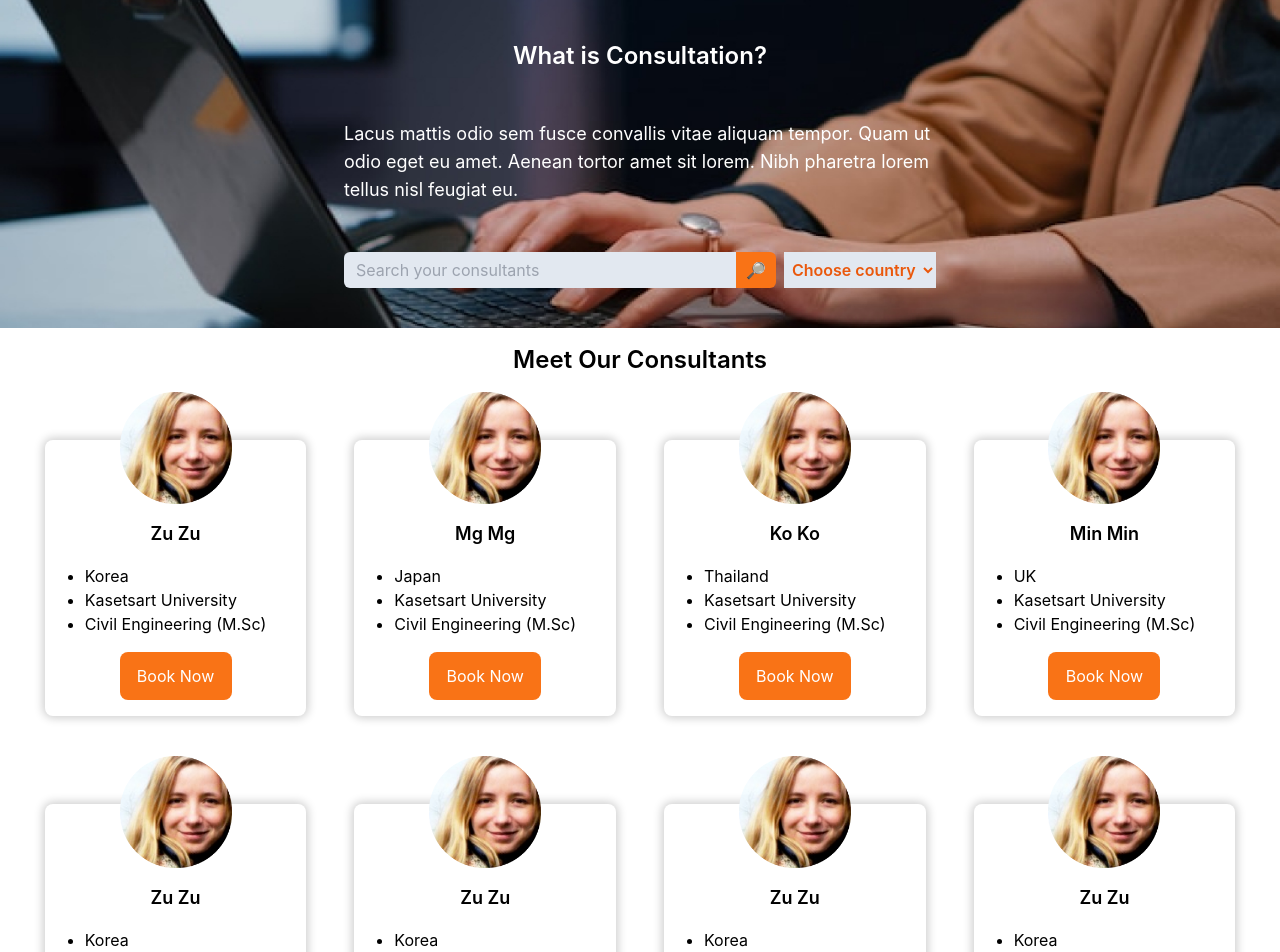
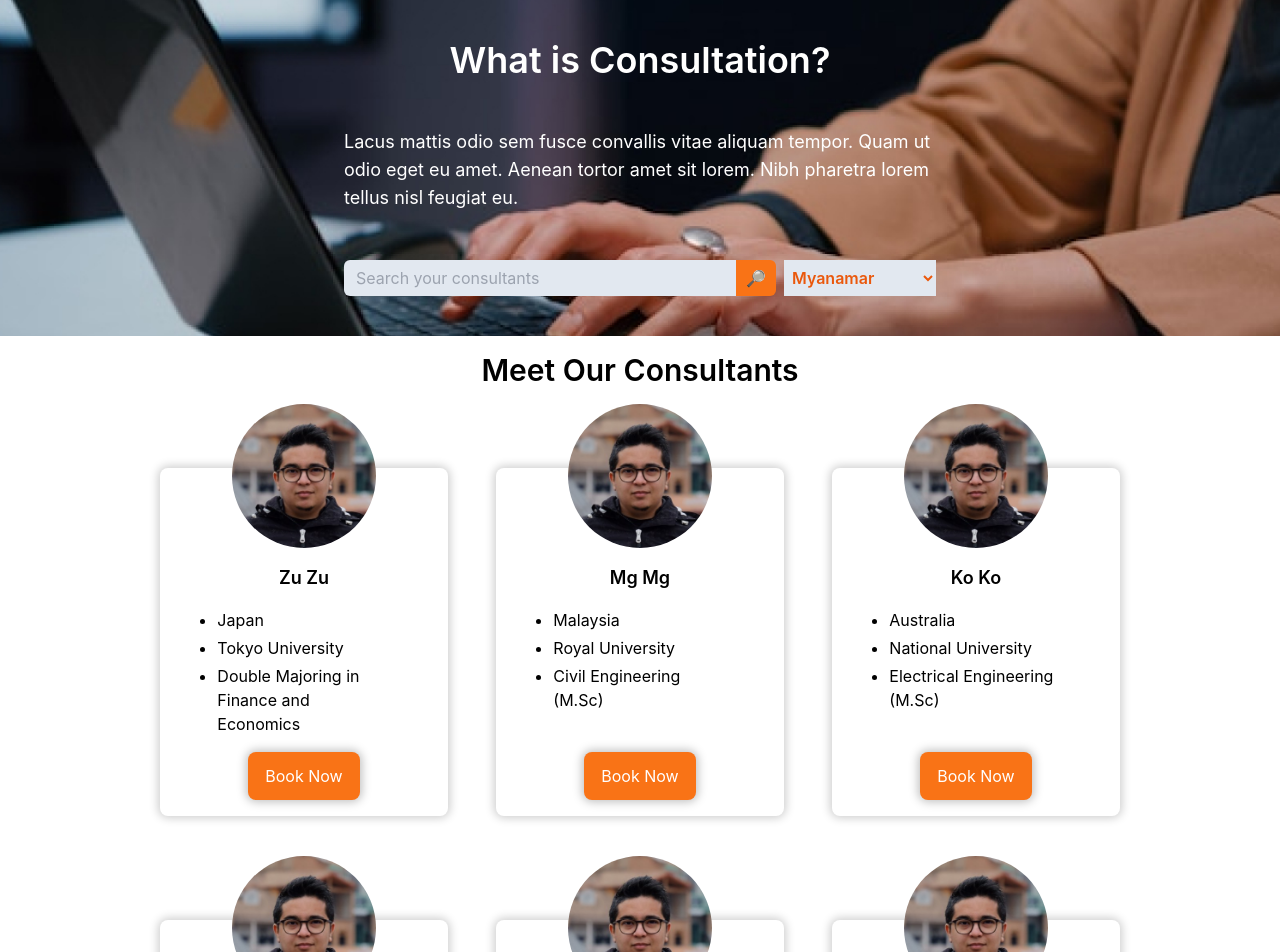
Before and after one commit to Pathway-plus/Pathway-Plus, a Next.js app: page /consulting in a window 1280 px wide. Shown: the top 952 px of the page. Built offline with nearby package versions, Linux system fonts and the light colour scheme.

Commit message:
Improved Consulting main page

```diff
--- a/src/pages/consulting/index.tsx
+++ b/src/pages/consulting/index.tsx
@@ -1,99 +1,81 @@
 import type { NextPage } from "next";
 import { FormEventHandler, useState } from "react";
 import Image from "next/image";
+import Link from "next/link";
+import { ParsedUrlQuery } from "querystring";
 
-interface Data {
-    id: string;
-    name: string;
-    src: string;
-    details: string[];
-}
-
-const tempPlaceholderData : Data[] = [
+const tempPlaceholderData : ConsultantDetails[] = [
 	{
 		id: "12345",
 		name: "Zu Zu",
-		src: "/assets/girl.png",
-		details: [
-			"Korea",
-			"Kasetsart University",
-			"Civil Engineering (M.Sc)"
-		]
+		src: "/assets/man.png",
+		university: "Tokyo University",
+		country: "Japan",
+		specialization: "Double Majoring in Finance and Economics",
+		year: "Senior",
+		introduction: "Hi Guys I am James and I am a second year student at Umass boston. I like to hang out with my friends and roam around the city. I also enjoy playing basketball.\n\nI'll be open to have chat with you! See you there!",
 	},
 	{
 		id: "12346",
 		name: "Mg Mg",
-		src: "/assets/girl.png",
-		details: [
-			"Japan",
-			"Kasetsart University",
-			"Civil Engineering (M.Sc)"
-		]
+		src: "/assets/man.png",
+		university: "Royal University",
+		country: "Malaysia",
+		specialization: "Civil Engineering (M.Sc)",
+		year: "Sophomore",
+		introduction: "Hi Guys I am Mg Mg and I am a second year student at Umass boston. I like to hang out with my friends and roam around the city. I also enjoy playing basketball.\n\nI'll be open to have chat with you! See you there!",
 	},
 	{
 		id: "12347",
 		name: "Ko Ko",
-		src: "/assets/girl.png",
-		details: [
-			"Thailand",
-			"Kasetsart University",
-			"Civil Engineering (M.Sc)"
-		]
+		src: "/assets/man.png",
+		university: "National University",
+		country: "Australia",
+		specialization: "Electrical Engineering (M.Sc)",
+		year: "Junior",
+		introduction: "Hi Guys I am Ko Ko and I am a second year student at Umass boston. I like to hang out with my friends and roam around the city. I also enjoy playing basketball.\n\nI'll be open to have chat with you! See you there!",
 	},
 	{
 		id: "12348",
 		name: "Min Min",
-		src: "/assets/girl.png",
-		details: [
-			"UK",
-			"Kasetsart University",
-			"Civil Engineering (M.Sc)"
-		]
+		src: "/assets/man.png",
+		university: "Oxford University",
+		country: "UK",
+		specialization: "Mechanical Engineering (M.Sc)",
+		year: "Sophomore",
+		introduction: "Hi Guys I am James and I am a second year student at Umass boston. I like to hang out with my friends and roam around the city. I also enjoy playing basketball.\n\nI'll be open to have chat with you! See you there!",
 	},
 	{
 		id: "12349",
-		name: "Zu Zu",
-		src: "/assets/girl.png",
-		details: [
-			"Korea",
-			"Kasetsart University",
-			"Civil Engineering (M.Sc)"
-		]
+		name: "Ye Ye",
+		src: "/assets/man.png",
+		university: "John University",
+		country: "Korea",
+		specialization: "Double Majoring in Statistics and Physics",
+		year: "Sophomore",
+		introduction: "Hi Guys I am James and I am a second year student at Umass boston. I like to hang out with my friends and roam around the city. I also enjoy playing basketball.\n\nI'll be open to have chat with you! See you there!",
 	},
 	{
 		id: "12350",
-		name: "Zu Zu",
-		src: "/assets/girl.png",
-		details: [
-			"Korea",
-			"Kasetsart University",
-			"Civil Engineering (M.Sc)"
-		]
+		name: "Paing Paing",
+		src: "/assets/man.png",
+		university: "Waterloo University",
+		country: "Korea",
+		specialization: "Chemical Engineering (M.Sc)",
+		year: "Sophomore",
+		introduction: "Hi Guys I am James and I am a second year student at Umass boston. I like to hang out with my friends and roam around the city. I also enjoy playing basketball.\n\nI'll be open to have chat with you! See you there!",
 	},
-	{
-		id: "12351",
-		name: "Zu Zu",
-		src: "/assets/girl.png",
-		details: [
-			"Korea",
-			"Kasetsart University",
-			"Civil Engineering (M.Sc)"
-		]
-	},
-	{
-		id: "12352",
-		name: "Zu Zu",
-		src: "/assets/girl.png",
-		details: [
-			"Korea",
-			"Kasetsart University",
-			"Civil Engineering (M.Sc)"
-		]
-	},
+];
+
+const tempPlaceholderCountries = [
+	"Myanamar",
+	"Japan",
+	"Thailand",
 ];
 
 const Consulting: NextPage = () => {
 	const [filter, setFilter] = useState("");
+	// const [country, setCountry] = useState("");
 	const consultants = tempPlaceholderData.filter((data) => data.name.toLowerCase().includes(filter));
 
 	const search : FormEventHandler<HTMLFormElement> = (e) => {
@@ -106,11 +88,11 @@ const Consulting: NextPage = () => {
 	};
 
 	return (
-		<div className="w-full">
-			<div className="relative flex flex-col mb-4 items-center">
-				<Image src="/assets/consulting.jpg" layout="fill" alt="Consultation background" />
+		<div>
+			<div className="group relative flex mb-4 justify-center">
+				<Image src="/assets/consulting.jpg" layout="fill" alt="Consultation background" className="group-hover:scale-105 object-cover transition-transform" />
 				<div className="relative flex flex-col p-10 space-y-12 max-w-2xl items-center">
-					<h1 className="text-2xl font-semibold text-white">What is Consultation?</h1>
+					<h1 className="text-4xl font-semibold text-white">What is Consultation?</h1>
 					<p className="text-white text-lg">
 						Lacus mattis odio sem fusce convallis vitae aliquam tempor. Quam ut odio
 						eget eu amet. Aenean tortor amet sit lorem. Nibh pharetra lorem tellus nisl
@@ -123,17 +105,15 @@ const Consulting: NextPage = () => {
 							<button type="submit" className="w-10 mr-2 bg-orange-500 hover:bg-orange-600 transition-colors rounded-r-md">🔎</button>
 						</form>
 						<select className="px-1 bg-slate-200 text-orange-600 font-semibold">
-							<option disabled selected>Choose country</option>
-							<option>Myanmar</option>
-							<option>Japan</option>
-							<option>Thailand</option>
+							<option disabled value="">Choose country</option>
+							{tempPlaceholderCountries.map(country => <option key={country} value={country}>{country}</option>)}
 						</select>
 					</div>
 				</div>
 			</div>
 
 			<div>
-				<h1 className="text-center text-2xl font-semibold">Meet Our Consultants</h1>
+				<h1 className="text-center text-3xl font-semibold">Meet Our Consultants</h1>
 				<div className="flex flex-wrap justify-center">
 					{consultants.map((data) => (
 						<Card key={data.id} data={data} />
@@ -144,20 +124,30 @@ const Consulting: NextPage = () => {
 	);
 };
 
-const Card = ({ data } : { data: Data }) => {
+const Card = ({ data } : { data: ConsultantDetails }) => {
+	const onClick : FormEventHandler<HTMLButtonElement> = (e) => {
+		e.preventDefault();
+		// makeBooking(data.id)
+	};
+
 	return (
-		<div className="group flex flex-col px-10 py-4 m-6 mt-16 space-y-4 items-center rounded-lg shadow-[0_0px_10px_2px_rgba(0,0,0,0.2)] hover:shadow-[0_0px_15px_3px_rgba(0,0,0,0.25)] transition-shadow">
-			<div className="group-hover:scale-105 transition-transform relative -mt-16 w-28 h-28">
-				<Image src={data.src} layout="fill" alt={`Picture of ${data.name}`} />
+		// Temporary solution using url query until AppContext has been set up
+		<Link  href={{ pathname: `/consulting/${data.id}`, query: data as unknown as ParsedUrlQuery }}>
+			<div className="group active:scale-105 flex flex-col w-72 px-10 py-4 m-6 mt-20 space-y-4 items-center rounded-lg cursor-pointer shadow-[0_0px_10px_2px_rgba(0,0,0,0.2)] hover:shadow-[0_0px_15px_3px_rgba(0,0,0,0.25)] active:shadow-[0_0px_15px_2px_rgba(0,0,0,0.1)] transition-all">
+				<div className="group-hover:scale-105 transition-transform relative -mt-20 w-36 h-36">
+					<Image src={data.src} layout="fill" alt={`Picture of ${data.name}`}  className="object-cover rounded-full" />
+				</div>
+				<p className="text-lg font-semibold">{data.name}</p>
+				<ul className="flex-1 w-10/12 space-y-1 list-disc">
+					<li>{data.country}</li>
+					<li>{data.university}</li>
+					<li>{data.specialization}</li>
+				</ul>
+				<button onClick={onClick} className="w-28 py-3 rounded-lg text-white bg-orange-500 hover:bg-orange-600 shadow-[0_0px_10px_2px_rgba(0,0,0,0.25)] hover:shadow-[0_0px_10px_2px_rgba(0,0,0,0.05)] transition-all">
+					Book Now
+				</button>
 			</div>
-			<p className="text-lg font-semibold">{data.name}</p>
-			<ul className="list-disc">
-				{data.details.map((detail, index) => (
-					<li key={index}>{detail}</li>
-				))}
-			</ul>
-			<button className="w-28 py-3 rounded-lg text-white bg-orange-500 hover:bg-orange-600 transition-colors">Book Now</button>
-		</div>
+		</Link>
 	);
 };
 
```
Also changed, not shown: src/types/ConsultantDetails.d.ts (added, +10 -0 lines), public/assets/girl.png (deleted), public/assets/man.png (added).
